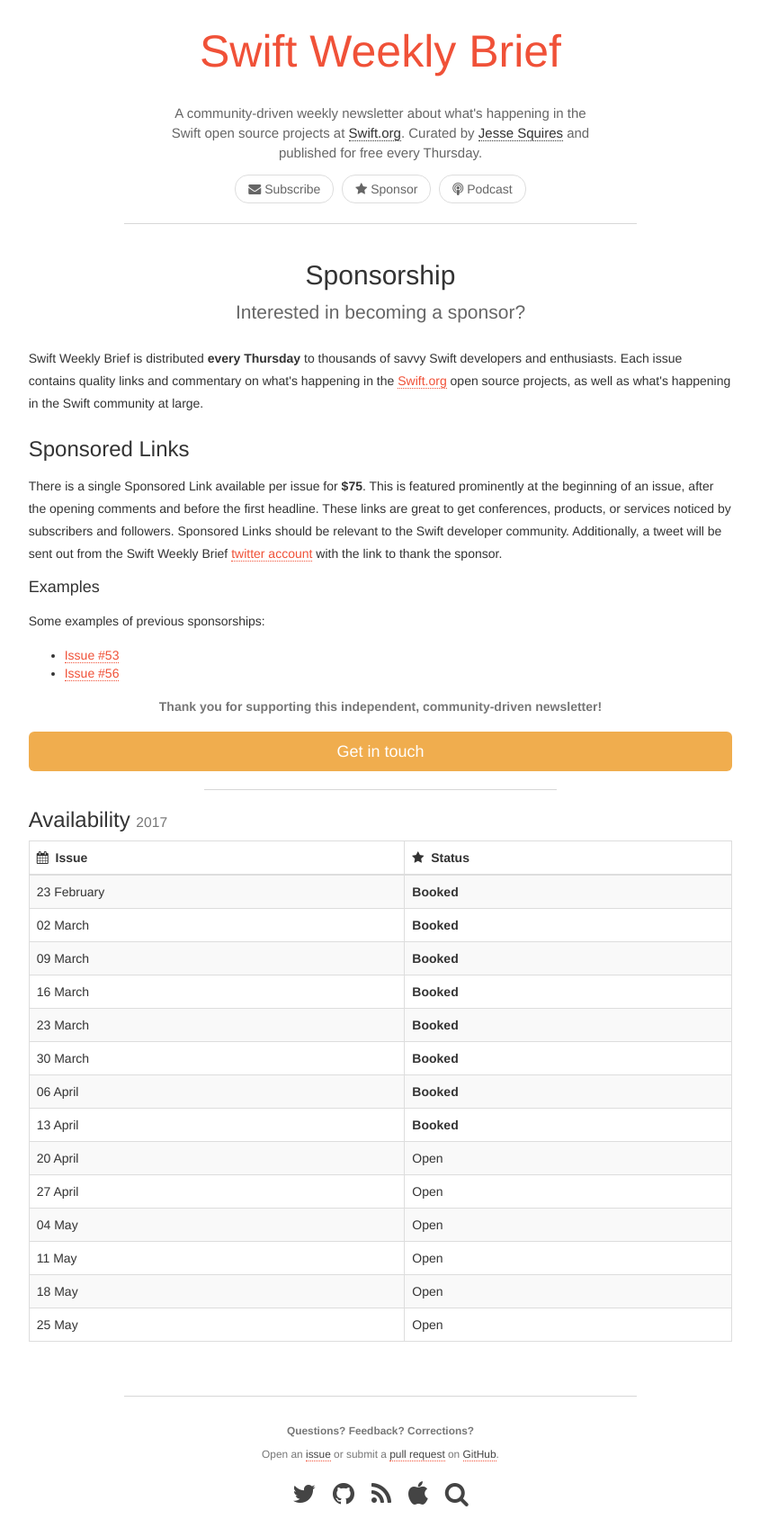
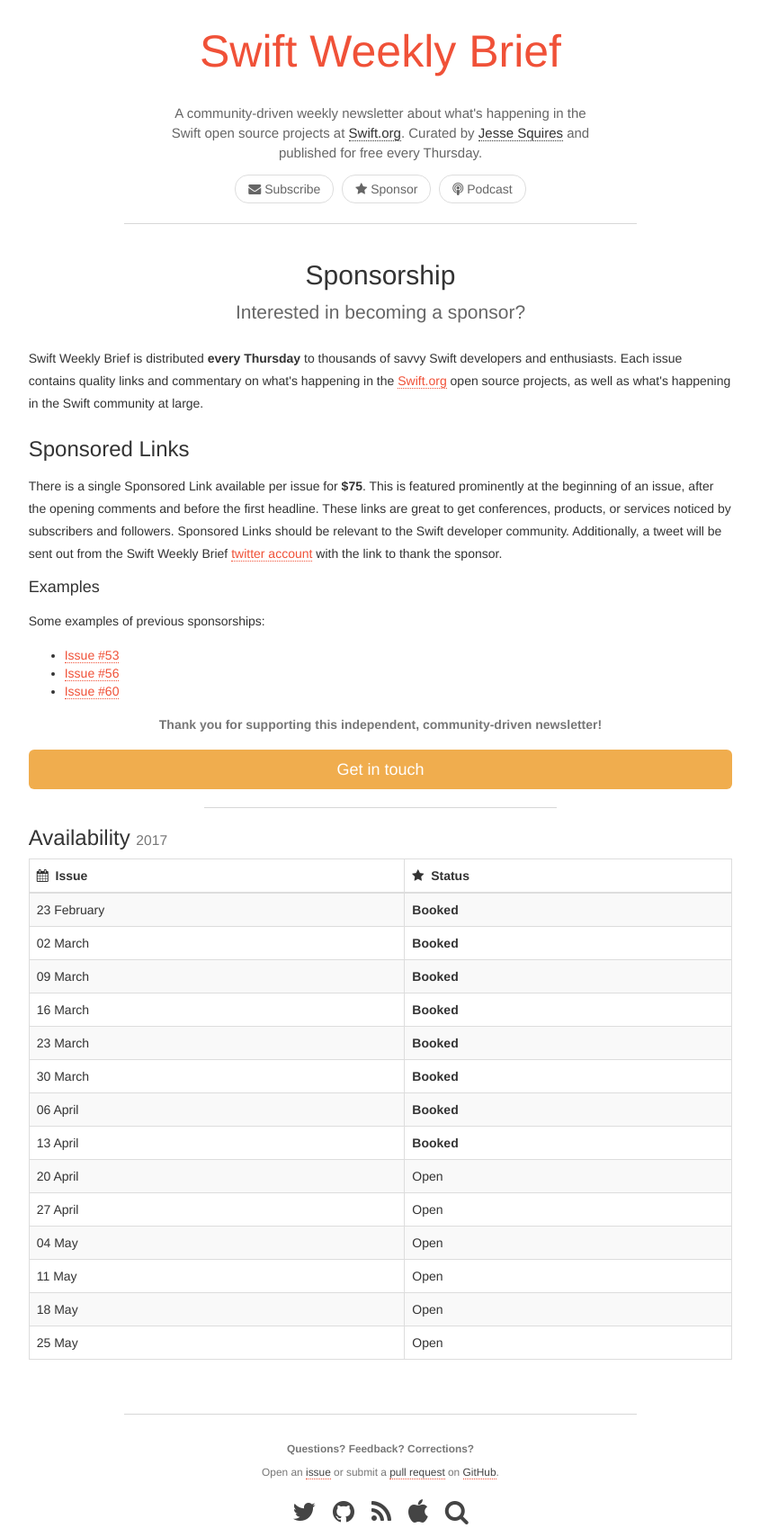
Before and after one commit to SwiftWeekly/swiftweekly.github.io, a Jekyll site: the page built from sponsorship.md, in a window 1280 px wide. Shown: the whole page at 90% size, without its empty margins (217-1062 px from the left). Built offline with Jekyll 4.4.1, drawn with Linux system fonts in a browser that asks for light colours.

Commit message:
update sponsorship.md

```diff
--- a/sponsorship.md
+++ b/sponsorship.md
@@ -26,6 +26,7 @@
 <ul>
     <li><a href="/issue-53/">Issue #53</a></li>
     <li><a href="/issue-56/">Issue #56</a></li>
+    <li><a href="/issue-60/">Issue #60</a></li>
 </ul>
 
 <p class="text-muted text-center"><b>Thank you for supporting this independent, community-driven newsletter!</b></p>
```
